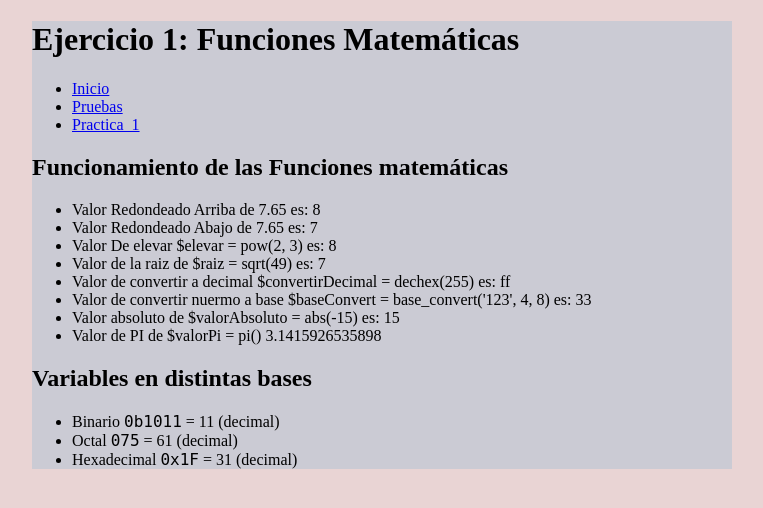
After one commit to RaulPerezRepiso/DWES, a PHP site: page /aplicacion/practica1/ejercicio1.php in a window 1280 px wide. The commit adds this page. Shown: the top 508 px of the page, without its empty margins (258-1021 px from the left). Run offline with PHP 8.4, Linux system fonts and the light colour scheme.

Commit message:
Comienzo de Practica 1

```diff
--- a/PrimerTrimestre/aplicacion/plantilla/plantilla.php
+++ b/PrimerTrimestre/aplicacion/plantilla/plantilla.php
@@ -62,6 +62,7 @@ function inicioCuerpo(string $cabecera)
                 <ul>
                     <li><a href="/index.php">Inicio</a></li>
                     <li><a href="/aplicacion/pruebas/index.php">Pruebas</a></li>
+                    <li><a href="/aplicacion/practica1/index.php">Practica_1</a></li>
                 </ul>
             </div>
 
@@ -85,4 +86,4 @@ function inicioCuerpo(string $cabecera)
 
     </html>
 <?php
-}
+        }
--- /dev/null
+++ b/PrimerTrimestre/aplicacion/practica1/ejercicio1.php
@@ -0,0 +1,47 @@
+<?php
+include_once(dirname(__FILE__) . "/../../cabecera.php");
+
+inicioCabecera("EJERCICO_1");
+
+inicioCuerpo("Ejercicio 1: Funciones Matemáticas");
+cuerpo();
+
+function cuerpo()
+{
+    // Número base para funciones
+    $numero = 7.65;
+
+    $redondeArriba = round($numero);
+    $redondeAbajo = floor($numero);
+    $elevar = pow(2, 3);
+    $raiz = sqrt(49);
+    $convertirDecimal = dechex(255);
+    $baseConvert = base_convert('123', 4, 8);
+    $valorAbsoluto = abs(-15);
+    $valorPi = pi();
+
+       // Variables en distintas bases
+    $binario = 0b1011;      // binario (11 en decimal)
+    $octal = 075;           // octal (61 en decimal)
+    $hexadecimal = 0x1F;    // hexadecimal (31 en decimal)
+?>
+    <h2>Funcionamiento de las Funciones matemáticas</h2>
+    <ul>
+        <li>Valor Redondeado Arriba de <?=$numero?> es: <?= $redondeArriba?></li>
+        <li>Valor Redondeado Abajo de <?=$numero?> es: <?= $redondeAbajo?></li>
+        <li>Valor De elevar  $elevar = pow(2, 3) es: <?= $elevar?></li>
+        <li>Valor de la raiz de $raiz = sqrt(49) es: <?= $raiz?></li>
+        <li>Valor de convertir a decimal $convertirDecimal = dechex(255) es: <?= $convertirDecimal?></li>
+        <li>Valor de convertir nuermo a base $baseConvert = base_convert('123', 4, 8) es: <?= $baseConvert?></li>
+        <li>Valor absoluto de  $valorAbsoluto = abs(-15) es: <?= $valorAbsoluto?></li>
+        <li>Valor de PI de  $valorPi = pi() <?= $valorPi?></li>
+    </ul>
+    <h2>Variables en distintas bases</h2>
+    <ul>
+        <li>Binario <code>0b1011</code> = <?= $binario ?> (decimal)</li>
+        <li>Octal <code>075</code> = <?= $octal ?> (decimal)</li>
+        <li>Hexadecimal <code>0x1F</code> = <?= $hexadecimal ?> (decimal)</li>
+    </ul>
+<?php
+}
+?>
```
Also changed, not shown: PrimerTrimestre/aplicacion/practica1/ejercicio2.php (added, +44 -0 lines), PrimerTrimestre/aplicacion/practica1/ejercicio3.php (added, +15 -0 lines), PrimerTrimestre/aplicacion/practica1/ejercicio4.php (added, +14 -0 lines), PrimerTrimestre/aplicacion/practica1/ejercicio5.php (added, +14 -0 lines), PrimerTrimestre/aplicacion/practica1/ejercicio6.php (added, +14 -0 lines), PrimerTrimestre/aplicacion/practica1/ejercicio7.php (added, +14 -0 lines), PrimerTrimestre/aplicacion/practica1/index.php (added, +29 -0 lines), PrimerTrimestre/aplicacion/pruebas/sintaxisBasica.php (+17 -8 lines).
